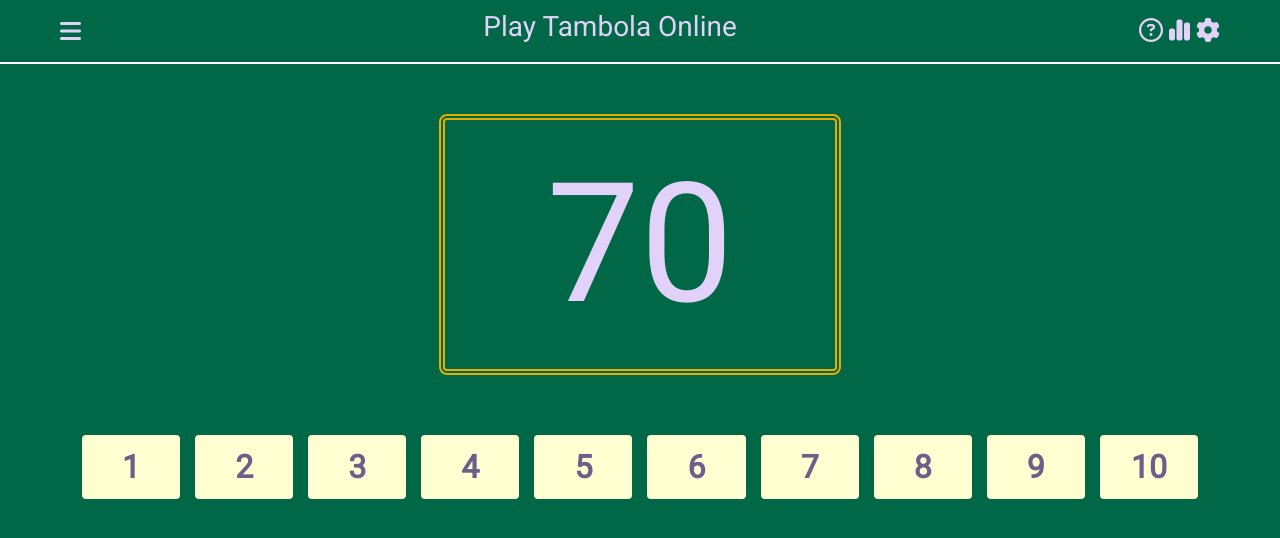
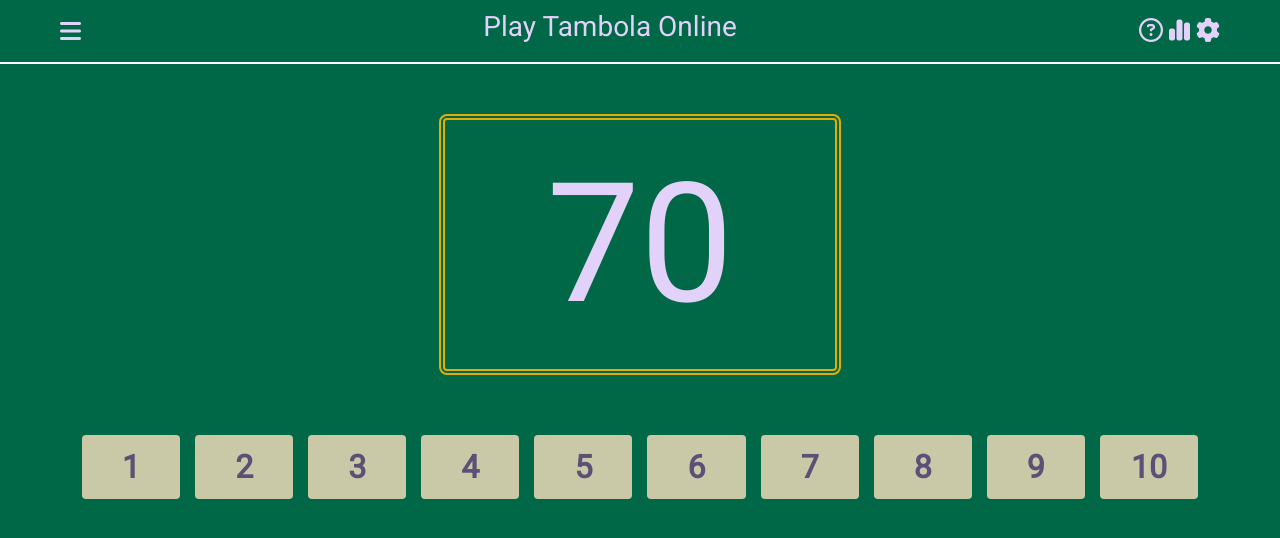
Before and after one commit to Sachin-Sharma5544/Tambola-application, a plain HTML site: page index.html in a window 1280 px wide. Drawn offline with nearby package versions, Linux system fonts and the light colour scheme.

Commit message:
change my-num background color

```diff
--- a/styles.css
+++ b/styles.css
@@ -63,6 +63,6 @@ body {
     font-size: 2.5vw;
     font-weight: bold;
     border-radius: 4px;
-    color: rgb(108, 96, 138);
-    background-color: rgb(255, 255, 210);
+    color: rgb(91, 80, 117);
+    background-color: rgb(201, 201, 167);
 }
```
